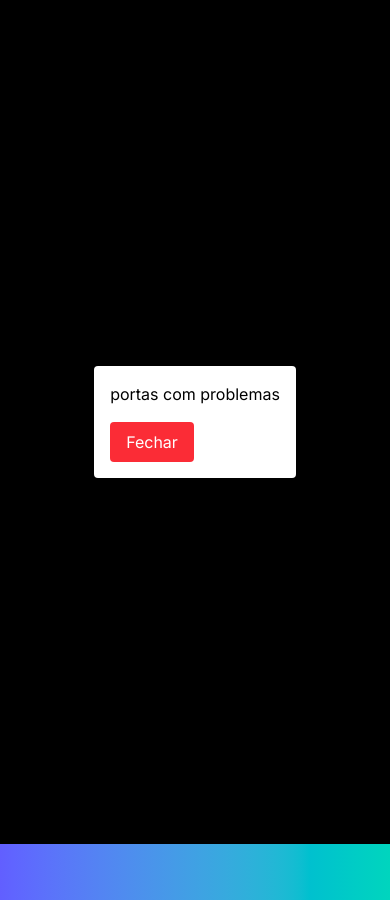
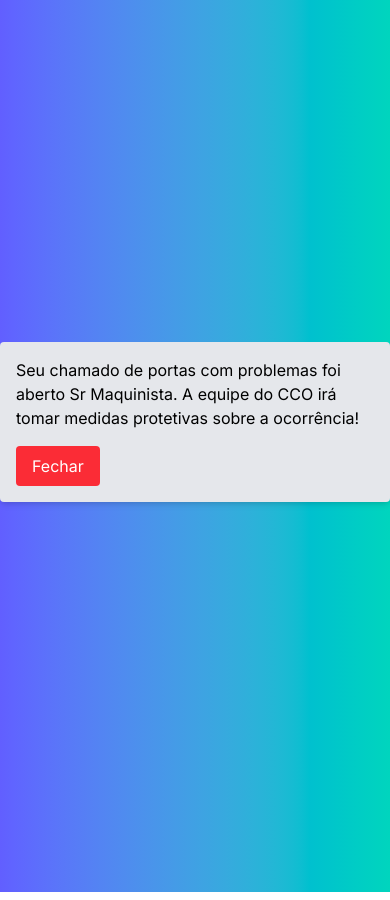
Before and after one commit to DLuIg/CCR-RailSync, a Next.js app: page /ChatCCO in a window 390 px wide. Both pictures are taken after a click on the button "Portas com problemas". Built offline with nearby package versions, Linux system fonts and the light colour scheme.

Commit message:
Respomsividade criada para nosso component ButtonMSG e o Header

```diff
--- a/src/app/components/ButtonMsg/ButtonMsg.tsx
+++ b/src/app/components/ButtonMsg/ButtonMsg.tsx
@@ -13,10 +13,12 @@ interface ButtonMSGProps {
 const ButtonMSG: React.FC<ButtonMSGProps> = ({ text, width, height, modalMessage }) => {
   const [isModalOpen, setIsModalOpen] = useState(false);
 
+
+  //Constante para abrir modal
   const handleButtonClick = () => {
     setIsModalOpen(true);
   };
-
+  //Constante para fechar modal com botão Onclick
   const closeModal = () => {
     setIsModalOpen(false);
   };
@@ -25,17 +27,17 @@ const ButtonMSG: React.FC<ButtonMSGProps> = ({ text, width, height, modalMessage
     <>
       <button
         onClick={handleButtonClick}
-        className="bg-blue-500 hover:bg-blue-700 text-white transition duration-300 ease-in-out font-thin cursor-pointer hover:shadow-lg hover:scale-105"
+        className= "py-2 px-4 rounded-md bg-white hover:bg-gray-300 text-black transition duration-300 ease-in-out font-medium cursor-pointer hover:shadow-lg hover:scale-105"
         style={{ width, height }}
       >
         {text}
       </button>
 
       {isModalOpen && (
-        <div className="fixed inset-0 flex items-center justify-center z-50 bg-black bg-opacity-50">
-          <div className="bg-white p-4 rounded shadow-md">
-            <p>{modalMessage}</p>
-            <button onClick={closeModal} className="mt-4 bg-red-500 hover:bg-red-700 text-white py-2 px-4 rounded">
+        <div className="fixed inset-0 flex items-center justify-center z-50 bg-linear-to-r/oklab from-indigo-500 to-teal-400">
+          <div className="bg-gray-200 p-4 rounded shadow-md  max-w-lg">
+            <p>Seu chamado de {modalMessage} foi aberto Sr Maquinista. A equipe do CCO irá tomar medidas protetivas sobre a ocorrência!</p>
+            <button onClick={closeModal} className="mt-4 bg-red-500 hover:bg-red-700 text-white py-2 px-4 rounded cursor-pointer hover:shadow-lg hover:scale-105 transition duration-300 flex items-center justify-center ">
               Fechar
             </button>
           </div>
--- a/src/app/components/Header/Header.tsx
+++ b/src/app/components/Header/Header.tsx
@@ -1,18 +1,17 @@
 import React from 'react';
 import Image from 'next/image';
 
-interface HeaderProps { //Essas são as propriedades que o componente Header aceita (ou seja, se eu for alterar o componente Header, eu tenho que passar essas propriedades)
-  leftLink: string; //Sendo assim, posso escolher para onde meu left link (return) vai ser direcionado para tal páigna
-  rightLink: string; //Mesmo acontece para o right link, mas sempre será direcionado para o menu
+interface HeaderProps {
+  leftLink: string;
+  rightLink: string;
   leftImageSrc: string;
   rightImageSrc: string;
   altTextLeft: string;
   altTextRight: string;
   title: string;
-
 }
 
-function Header({ //CONCEITO DE CLASSE EM POO (igual a passar PROPS para meu componente, posso altera-los e passar para o componente)
+function Header({
   leftLink,
   rightLink,
   leftImageSrc,
@@ -20,20 +19,32 @@ function Header({ //CONCEITO DE CLASSE EM POO (igual a passar PROPS para meu com
   altTextLeft,
   altTextRight,
   title,
-
 }: HeaderProps) {
-
-
   return (
-    <header className="flex justify-between items-center bg-white text-3xl py-2.5 px-7.5 font-inter">
+    <header className="flex justify-between items-center bg-white py-2.5 px-7.5 font-inter">
       <a href={leftLink}>
-        <Image src={leftImageSrc} alt={altTextLeft} width={20} height={20} className="w-8 h-8" /> {/* IMAGE SEMPRE vai pedir para especificar o Width, então jamais esquecer!*/}
+        <Image
+          src={leftImageSrc}
+          alt={altTextLeft}
+          width={20}
+          height={20}
+          className="w-6 h-6 sm:w-8 sm:h-8" // Ajuste para responsividade
+        />
       </a>
 
-      <div className="text-center text-gray-900 font-sans font-thin">{title}</div>
+      <div className="text-center text-gray-900 font-sans font-thin text-xl sm:text-3xl">
+        {/* Ajuste de fonte para responsividade */}
+        {title}
+      </div>
 
       <a href={rightLink}>
-        <Image src={rightImageSrc} alt={altTextRight} width={20} height={20} className="w-8 h-8" />
+        <Image
+          src={rightImageSrc}
+          alt={altTextRight}
+          width={20}
+          height={20}
+          className="w-6 h-6 sm:w-8 sm:h-8" // Ajuste para responsividade
+        />
       </a>
     </header>
   );
```
